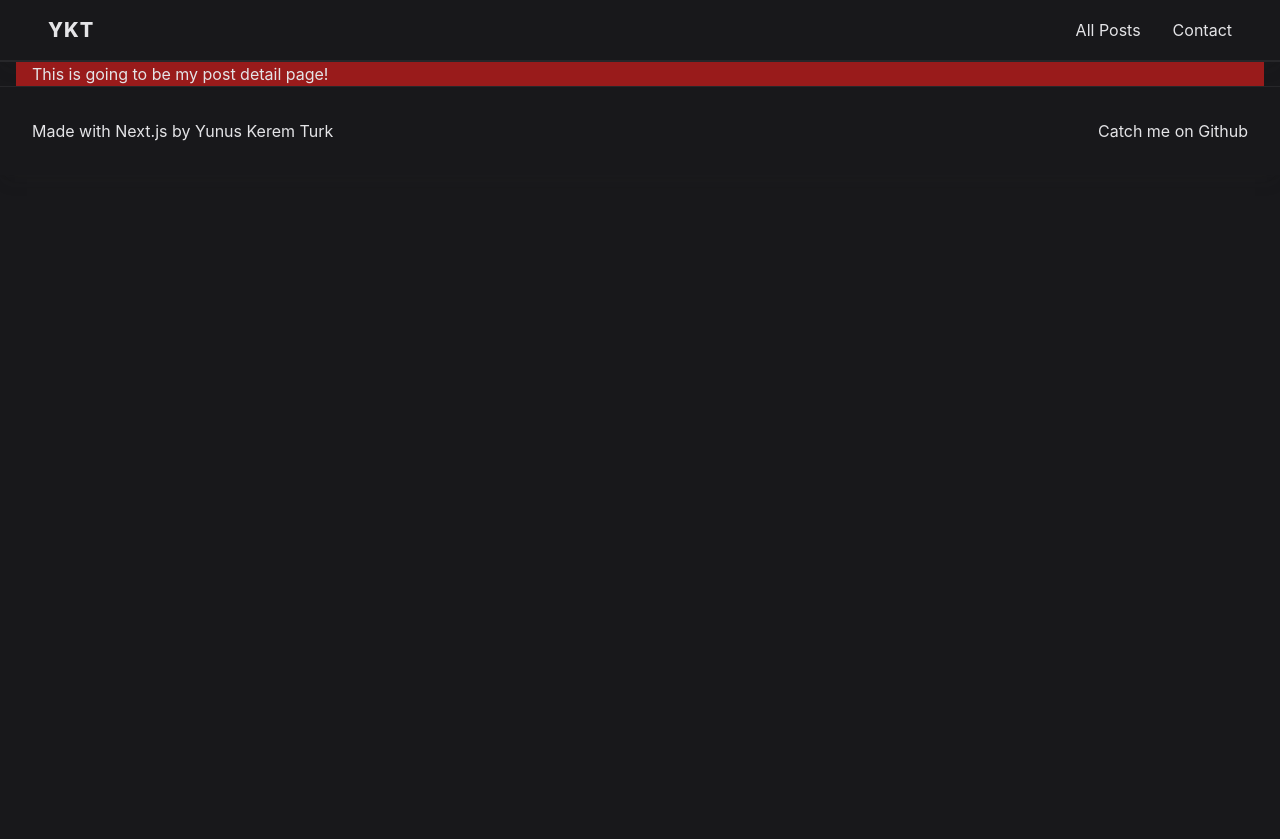
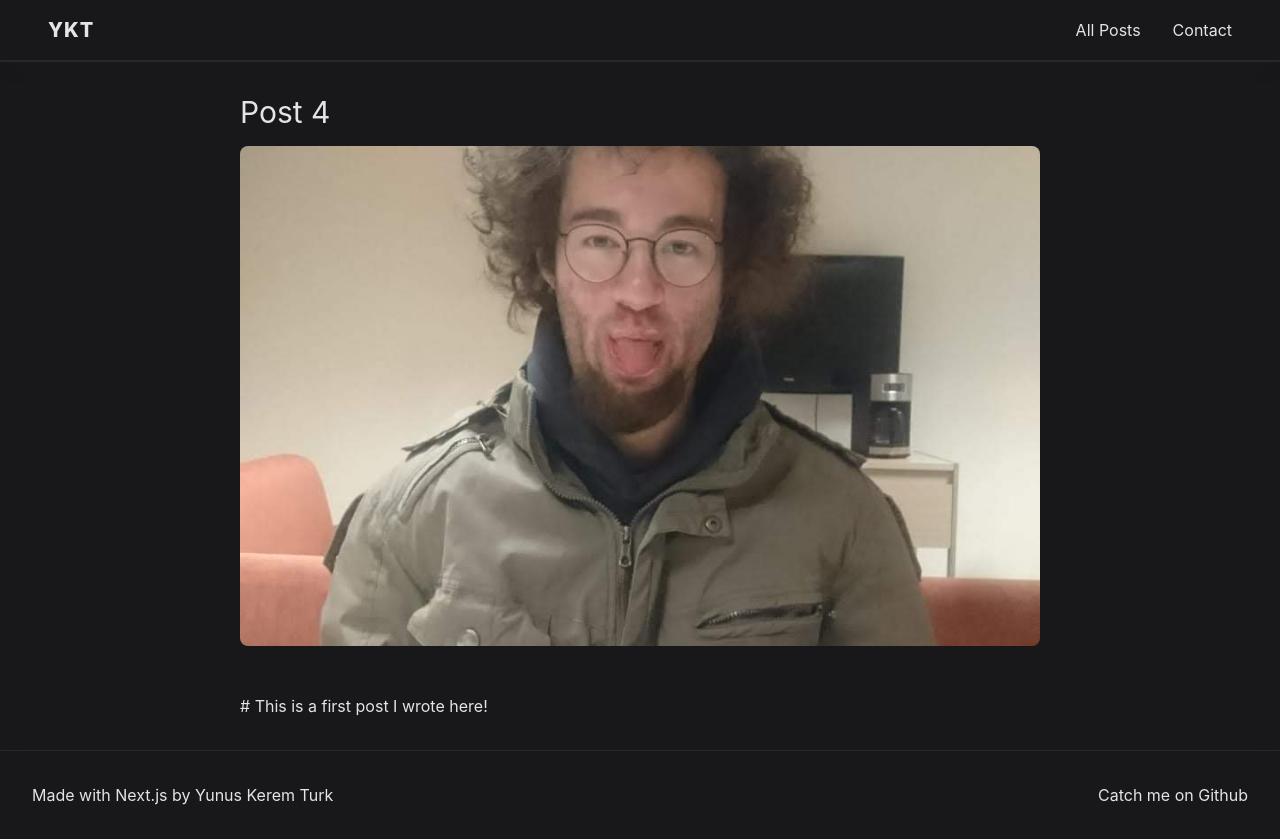
Before and after one commit to cosinus30/bloggy, a Next.js app: page /posts/1 in a window 1280 px wide. Before the commit the page ends 800 px from the top, so only its background shows below. Built offline with nearby package versions, Linux system fonts and the light colour scheme.

Commit message:
feat: add post detail page

```diff
--- /dev/null
+++ b/components/posts/post-detail/post-content.js
@@ -0,0 +1,22 @@
+import PostHeader from "./post-header";
+
+export default function PostContent({ image, title, date, summary }) {
+  return (
+    <article className="flex flex-col gap-y-12">
+      <PostHeader image={DUMMY_POST.image} title={DUMMY_POST.title} />
+      <div>{DUMMY_POST.content}</div>
+    </article>
+  );
+}
+
+const DUMMY_POST = {
+  title: "Post 4",
+  slug: "post-4",
+  date: "2020-01-01",
+  summary: "This is a post",
+  content: "# This is a first post I wrote here!",
+  image: {
+    src: "/me.jpeg",
+    alt: "Image showing Yunus Kerem Turk",
+  },
+};
--- /dev/null
+++ b/components/posts/post-detail/post-header.js
@@ -0,0 +1,14 @@
+import Image from "next/image";
+
+export default function PostHeader({title, image}) {
+    return (
+        <header className="flex flex-col gap-y-4">
+            <h1 className="text-3xl">
+                {title}
+            </h1>
+            <div className="w-full mx-auto">
+                <Image src={image.src} alt={image.alt} width={800} height={500} layout="responsive" className="object-cover rounded-lg"/>
+            </div>
+        </header>
+    )
+}
--- a/pages/posts/[postName].js
+++ b/pages/posts/[postName].js
@@ -1,17 +1,15 @@
 import Head from 'next/head'
+import PostContent from '../../components/posts/post-detail/post-content'
 
 export default function PostDetail() {
   return (
-    <div className="container px-4 mx-auto bg-red-800">
+    <div className="max-w-[800px] mx-auto py-8">
       <Head>
         <title>All Articles</title>
         <meta name="description" content="You can see all my articles here." />
         <link rel="icon" href="/favicon.ico" />
       </Head>
-      <h1>
-        This is going to be my post detail page!
-      </h1>
-
+      <PostContent />
     </div>
   )
 }
```
